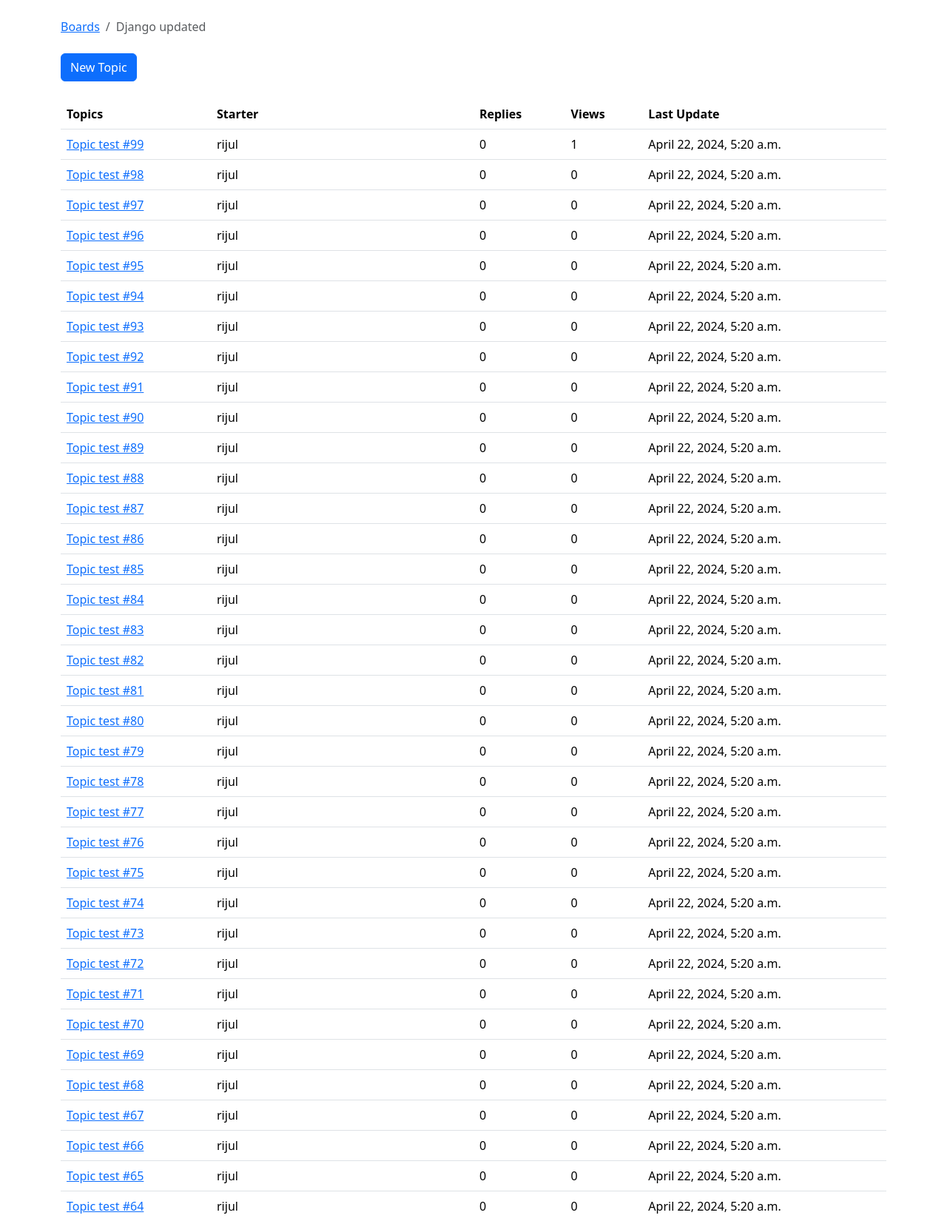
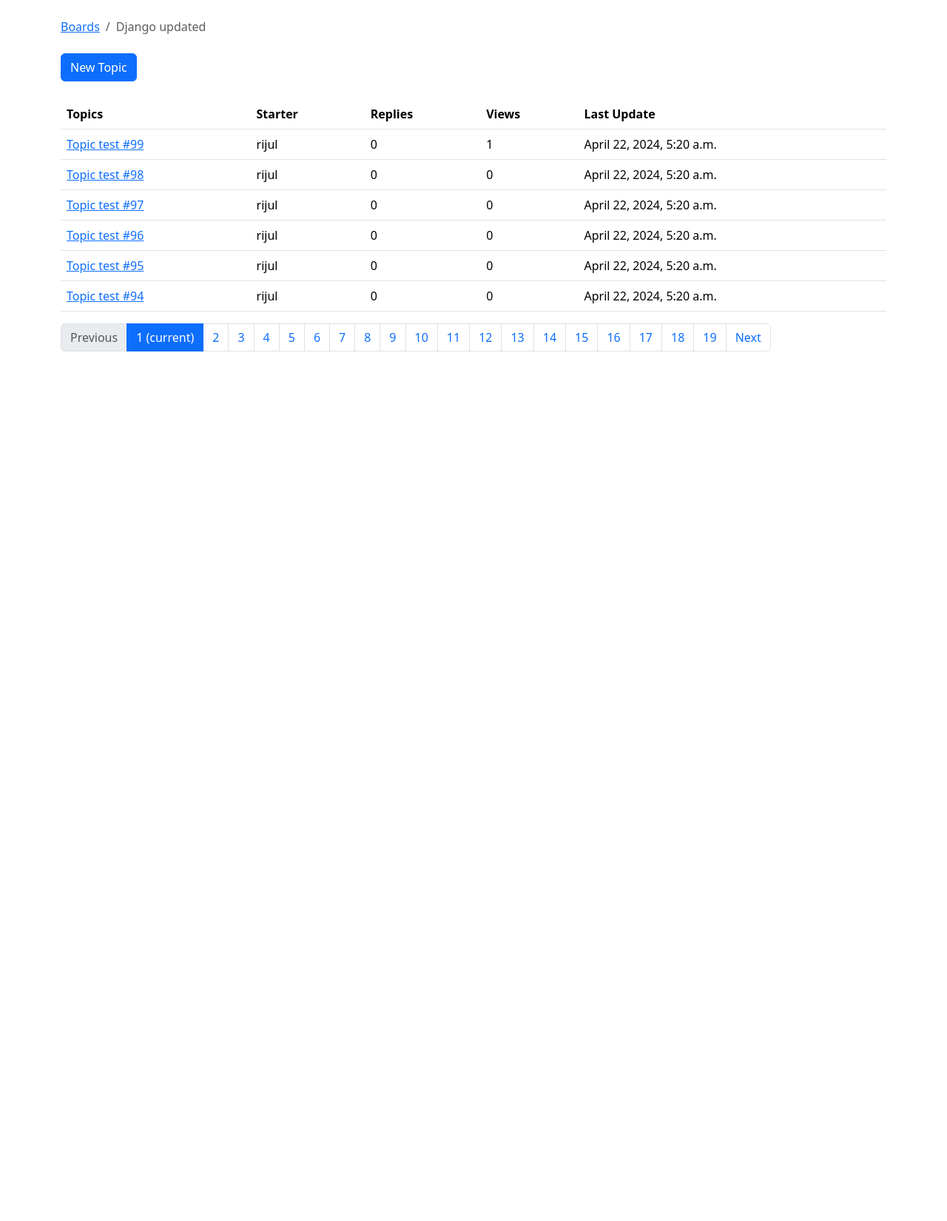
Before and after one commit to Rijul-Mhrzn/django, a Django app: page /boards/1/ in a window 1280 px wide. Shown: the part 56-1706 px from the top of the page at 74% size. After the commit the page ends 531 px from the top, so only its background shows below. Run offline with Django 5.2, Linux system fonts and the light colour scheme; data comes from the database, SQL or seed files in the repository; both versions use the stored data as it was after the commit; some libraries are stand-ins or nearby versions; some web fonts are replaced.

Commit message:
added project

```diff
--- a/blogs/blogs/urls.py
+++ b/blogs/blogs/urls.py
@@ -26,7 +26,7 @@
 
 
 urlpatterns = [
-    path("", views.home, name="home"),
+    path(r'', views.BoardListView.as_view(), name='home'),
     re_path(r"^about/$", views.about, name="about"),
     re_path(r"^questions/(?P<pk>\d+)/$", views.question, name="question"),
     re_path(r"^posts/(?P<slug>[-\w]+)/$", views.post, name="post"),
@@ -36,7 +36,8 @@
     ),
     re_path(r"^articles/(?P<year>[0-9]{4})/$", views.year_archive, name="year"),
     # re_path(r'^$', views.home, name='home'),
-    re_path(r"^boards/(?P<pk>\d+)/$", views.board_topics, name="board_topics"),
+    # re_path(r"^boards/(?P<pk>\d+)/$", views.board_topics, name="board_topics"),
+    re_path(r'^boards/(?P<pk>\d+)/$', views.TopicListView.as_view(), name='board_topics'),
     re_path(r"^boards/(?P<pk>\d+)/new/$", views.new_topic, name="new_topic"),
     path("admin/", admin.site.urls),
     re_path(r"^signup/$", accounts_views.signup, name="signup"),
@@ -81,10 +82,14 @@
     re_path(r'^settings/password/done/$', auth_views.PasswordChangeDoneView.as_view(template_name='password_change_done.html'),
         name='password_change_done'),
 
-    re_path(r'^boards/(?P<pk>\d+)/topics/(?P<topic_pk>\d+)/$', views.topic_posts, name='topic_posts'),
+    # re_path(r'^boards/(?P<pk>\d+)/topics/(?P<topic_pk>\d+)/$', views.topic_posts, name='topic_posts'),
+    re_path(r'^boards/(?P<pk>\d+)/topics/(?P<topic_pk>\d+)/$', views.PostListView.as_view(), name='topic_posts'),
 
     re_path(r'^boards/(?P<pk>\d+)/topics/(?P<topic_pk>\d+)/reply/$', views.reply_topic, name='reply_topic'),
     path(r'^new_post/$', views.NewPostView.as_view(), name='new_post'),
     path(r'^boards/(?P<pk>\d+)/topics/(?P<topic_pk>\d+)/posts/(?P<post_pk>\d+)/edit/$',
         views.PostUpdateView.as_view(), name='edit_post'),
+
+    re_path(r'^settings/account/$', accounts_views.UserUpdateView.as_view(), name='my_account'),
+
 ]
--- a/blogs/boards/views.py
+++ b/blogs/boards/views.py
@@ -15,23 +15,66 @@
 from django.views.generic import UpdateView
 from django.utils import timezone
 
-def home(request):
-    boards = Board.objects.all()
-    # boards_names = []
+from django.views.generic import ListView
 
-    # for board in boards:
-    #     boards_names.append(board.name)
+from django.db.models import Count
+from django.core.paginator import Paginator, EmptyPage, PageNotAnInteger
 
-    # response_html = '<br>'.join(boards_names)
+class BoardListView(ListView):
+    model = Board
+    context_object_name = 'boards'
+    template_name = 'home.html'
 
-    # return HttpResponse(response_html)
-    return render(request, 'home.html', {'boards': boards})
+# def board_topics(request, pk):
+#     board = get_object_or_404(Board, pk=pk)
+#     queryset = board.topics.order_by('-last_updated').annotate(replies=Count('posts') - 1)
+#     page = request.GET.get('page', 1)
 
-def board_topics(request, pk):
-    board = get_object_or_404(Board, pk=pk)
-    topics = board.topics.order_by('-last_updated').annotate(replies=Count('posts') - 1)
-    return render(request, 'topics.html', {'board': board, 'topics': topics})
+#     paginator = Paginator(queryset, 20)
 
+#     try:
+#         topics = paginator.page(page)
+#     except PageNotAnInteger:
+#         # fallback to the first page
+#         topics = paginator.page(1)
+#     except EmptyPage:
+#         # probably the user tried to add a page number
+#         # in the url, so we fallback to the last page
+#         topics = paginator.page(paginator.num_pages)
+
+#     return render(request, 'topics.html', {'board': board, 'topics': topics})
+
+class TopicListView(ListView):
+    model = Topic
+    context_object_name = 'topics'
+    template_name = 'topics.html'
+    paginate_by = 6
+
+    def get_context_data(self, **kwargs):
+        kwargs['board'] = self.board
+        return super().get_context_data(**kwargs)
+
+    def get_queryset(self):
+        self.board = get_object_or_404(Board, pk=self.kwargs.get('pk'))
+        queryset = self.board.topics.order_by('-last_updated').annotate(replies=Count('posts') - 1)
+        return queryset
+
+class PostListView(ListView):
+    model = Post
+    context_object_name = 'posts'
+    template_name = 'topic_posts.html'
+    paginate_by = 2
+
+    def get_context_data(self, **kwargs):
+        self.topic.views += 1
+        self.topic.save()
+        kwargs['topic'] = self.topic
+        return super().get_context_data(**kwargs)
+
+    def get_queryset(self):
+        self.topic = get_object_or_404(Topic, board__pk=self.kwargs.get('pk'), pk=self.kwargs.get('topic_pk'))
+        queryset = self.topic.posts.order_by('created_at')
+        return queryset
 
 
 
--- a/blogs/templates/base.html
+++ b/blogs/templates/base.html
@@ -29,8 +29,8 @@
                   {{ user.username }}
                 </a>
                 <div class="dropdown-menu dropdown-menu-right" aria-labelledby="userMenu">
-                  <a class="dropdown-item" href="#">My account</a>
-                  <a class="dropdown-item" href="#">Change password</a>
+                  <a class="dropdown-item" href="{% url 'my_account' %}">My account</a>
+                  <a class="dropdown-item" href="{% url 'password_change' %}">Change password</a>
                   <div class="dropdown-divider"></div>
                   <!-- <a class="dropdown-item" href="{% url 'logout' %}">Log out</a> -->
                   <form method="post" action="{% url 'logout' %}">
--- /dev/null
+++ b/blogs/templates/includes/pagination.html
@@ -0,0 +1,40 @@
+{% if is_paginated %}
+  <nav aria-label="Topics pagination" class="mb-4">
+    <ul class="pagination">
+      {% if page_obj.has_previous %}
+        <li class="page-item">
+          <a class="page-link" href="?page={{ page_obj.previous_page_number }}">Previous</a>
+        </li>
+      {% else %}
+        <li class="page-item disabled">
+          <span class="page-link">Previous</span>
+        </li>
+      {% endif %}
+
+      {% for page_num in paginator.page_range %}
+        {% if page_obj.number == page_num %}
+          <li class="page-item active">
+            <span class="page-link">
+              {{ page_num }}
+              <span class="sr-only">(current)</span>
+            </span>
+          </li>
+        {% else %}
+          <li class="page-item">
+            <a class="page-link" href="?page={{ page_num }}">{{ page_num }}</a>
+          </li>
+        {% endif %}
+      {% endfor %}
+
+      {% if page_obj.has_next %}
+        <li class="page-item">
+          <a class="page-link" href="?page={{ page_obj.next_page_number }}">Next</a>
+        </li>
+      {% else %}
+        <li class="page-item disabled">
+          <span class="page-link">Next</span>
+        </li>
+      {% endif %}
+    </ul>
+  </nav>
+{% endif %}
--- a/blogs/templates/topic_posts.html
+++ b/blogs/templates/topic_posts.html
@@ -50,6 +50,7 @@
   </div>
 </div>
 {% endfor %}
+{% include 'includes/pagination.html' %}
 
 
 {% endblock %}
--- a/blogs/templates/topics.html
+++ b/blogs/templates/topics.html
@@ -32,11 +32,12 @@
             <td><a href="{% url 'topic_posts' board.pk topic.pk %}">{{ topic.subject }}</a></td>
             <td>{{ topic.starter.username }}</td>
             <td>{{ topic.replies }}</td>
-    <td>{{ topic.views }}</td>  <!-- here -->
+            <td>{{ topic.views }}</td> <!-- here -->
             <td>{{ topic.last_updated }}</td>
         </tr>
         {% endfor %}
     </tbody>
 </table>
+{% include 'includes/pagination.html' %}
 
 {% endblock %}
```
Also changed, not shown: blogs/accounts/views.py (+16 -0 lines), blogs/templates/my_account.html (added, +19 -0 lines), blogs/db.sqlite3. Lines whose indentation alone changed are shown as unchanged.
